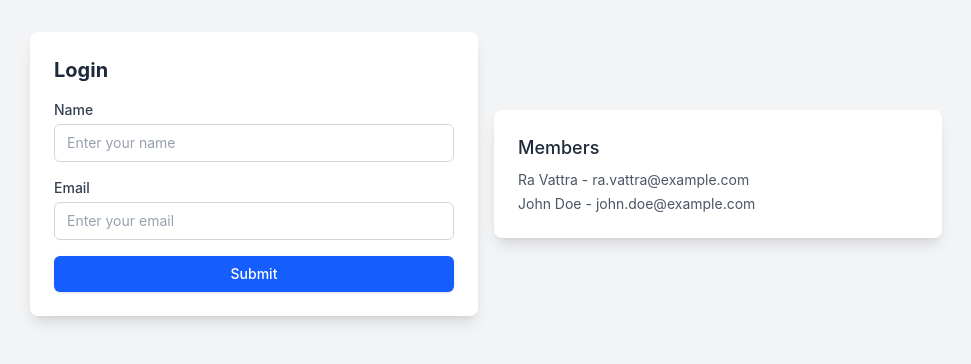
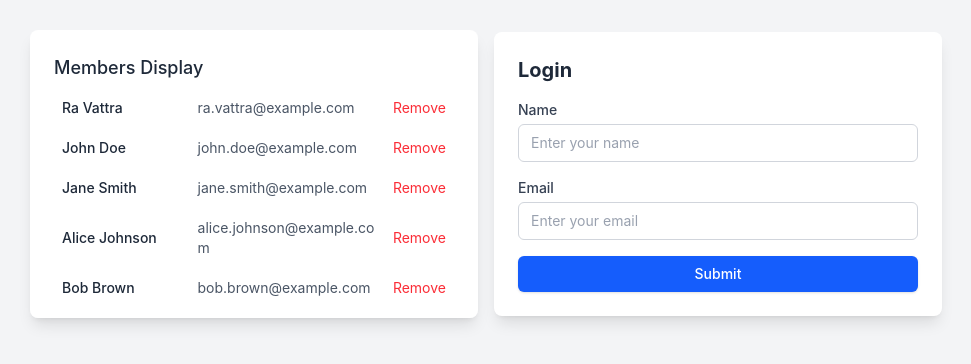
Before and after one commit to VattraF4/Tour-Booking-Payment-Gateway, a React (Vite) app: page / in a window 1280 px wide. Shown: the part 226-590 px from the top of the page, without its empty margins (154-1125 px from the left). Built offline with nearby package versions, Linux system fonts and the light colour scheme.

Commit message:
member display and submission logic in App component

```diff
--- a/src/App.jsx
+++ b/src/App.jsx
@@ -7,22 +7,54 @@ function App() {
   const [members, setMembers] = useState([
     { id: 1, name: "Ra Vattra", email: "ra.vattra@example.com" },
     { id: 2, name: "John Doe", email: "john.doe@example.com" },
+    { id: 3, name: "Jane Smith", email: "jane.smith@example.com" },
+    { id: 4, name: "Alice Johnson", email: "alice.johnson@example.com" },
+    { id: 5, name: "Bob Brown", email: "bob.brown@example.com" },
+    { id: 6, name: "Ra Vattra", email: "ra.vattra@example.com" },
+    { id: 7, name: "John Doe", email: "john.doe@example.com" },
+    { id: 8, name: "Jane Smith", email: "jane.smith@example.com" },
+    { id: 9, name: "Alice Johnson", email: "alice.johnson@example.com" },
+    { id: 10, name: "Bob Brown", email: "bob.brown@example.com" },
   ]);
 
   function handleSubmit(e) {
     e.preventDefault();
-    if(!name || !email) {
+    if (!name || !email) {
       alert("Please fill in both name and email fields.");
       return;
     }
     const id = Date.now();
-    const newMember = {id, name, email };
-    setMembers([...members, newMember]);
+    const newMember = { id, name, email };
+    setMembers([newMember, ...members]);
     setName("");
     setEmail("");
   }
   return (
     <div className="min-h-screen bg-gray-100 flex flex-col md:flex-row items-center justify-center gap-4 p-4 sm:p-6">
+      <div className="w-full max-w-md max-h-72 overflow-y-auto bg-white rounded-lg p-4 sm:p-6 shadow-lg">
+        <h3 className="text-lg font-medium text-gray-800">Members Display</h3>
+        <ul className="mt-2 space-y-1">
+          {members.map((member) => (
+            <li
+              key={member.id}
+              className="grid grid-cols-1 items-center gap-x-4 gap-y-1 rounded-lg p-2 text-sm text-gray-600 hover:bg-gray-100 sm:grid-cols-[minmax(0,1fr)_minmax(0,1.5fr)_auto]"
+            >
+              <h3 className="min-w-0 font-medium text-gray-800">
+                {member.name}
+              </h3>
+              <h3 className="min-w-0 break-all">{member.email}</h3>
+              <button
+                onClick={() =>
+                  setMembers(members.filter((m) => m.id !== member.id))
+                }
+                className="justify-self-start text-sm text-red-500 hover:text-red-700 sm:justify-self-end"
+              >
+                Remove
+              </button>
+            </li>
+          ))}
+        </ul>
+      </div>
       <form className="w-full max-w-md bg-white rounded-lg p-4 sm:p-6 shadow-lg space-y-4">
         <h2 className="text-xl font-bold text-gray-800">Login</h2>
 
@@ -68,16 +100,6 @@ function App() {
           Submit
         </button>
       </form>
-      <div className="w-full max-w-md bg-white rounded-lg p-4 sm:p-6 shadow-lg">
-        <h3 className="text-lg font-medium text-gray-800">Members</h3>
-        <ul className="mt-2 space-y-1">
-          {members.map((member) => (
-            <li key={member.id} className="text-sm text-gray-600 wrap-anywhere">
-              {member.name} - {member.email}
-            </li>
-          ))}
-        </ul>
-      </div>
     </div>
   );
 }
```
